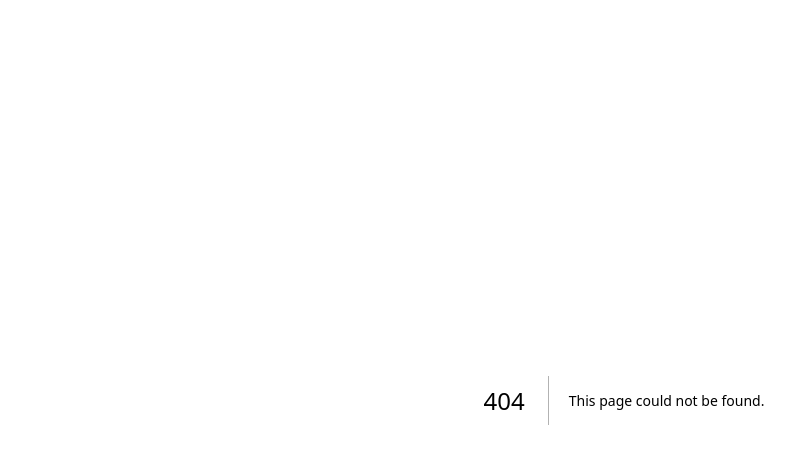
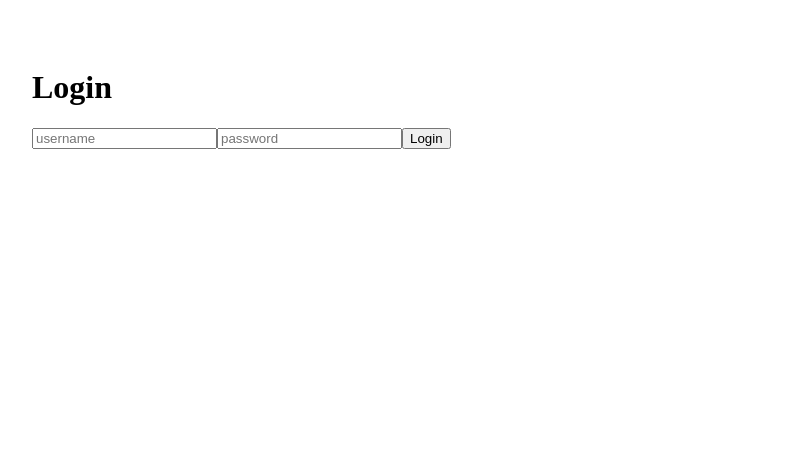
Before and after one commit to scemercat1/jupy-ai, a Next.js app: page /login in a window 1280 px wide. Before the commit this address had no page. Shown: the top 464 px of the page, without its empty margins (16-811 px from the left). Built offline with nearby package versions, Linux system fonts and the light colour scheme.

Commit message:
Create login.js

```diff
--- /dev/null
+++ b/pages/login.js
@@ -0,0 +1,40 @@
+import { useState } from "react";
+import { useRouter } from "next/router";
+
+export default function Login() {
+  const [username, setUsername] = useState("");
+  const [password, setPassword] = useState("");
+  const router = useRouter();
+
+  const login = async () => {
+    const res = await fetch("https://jupyai.junethecat07.workers.dev/login", {
+      method: "POST",
+      headers: { "Content-Type": "application/json" },
+      body: JSON.stringify({ username, password })
+    });
+
+    const data = await res.json();
+
+    if (data.token) {
+      localStorage.setItem("jupy_token", data.token);
+
+      // optional expiry (7 days)
+      localStorage.setItem("jupy_login_time", Date.now());
+
+      router.push("/chat");
+    } else {
+      alert("Invalid login");
+    }
+  };
+
+  return (
+    <div style={{ padding: 40 }}>
+      <h1>Login</h1>
+
+      <input placeholder="username" onChange={e => setUsername(e.target.value)} />
+      <input placeholder="password" type="password" onChange={e => setPassword(e.target.value)} />
+
+      <button onClick={login}>Login</button>
+    </div>
+  );
+}
```
